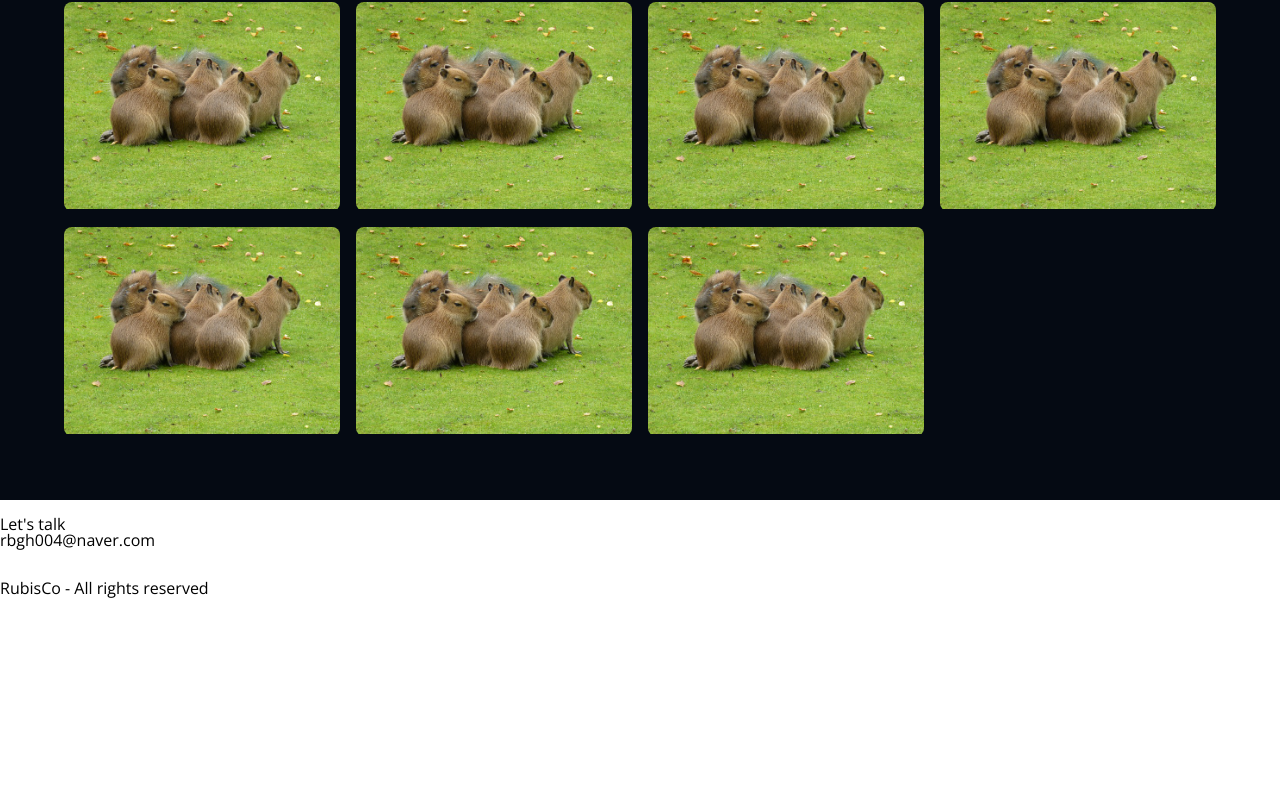
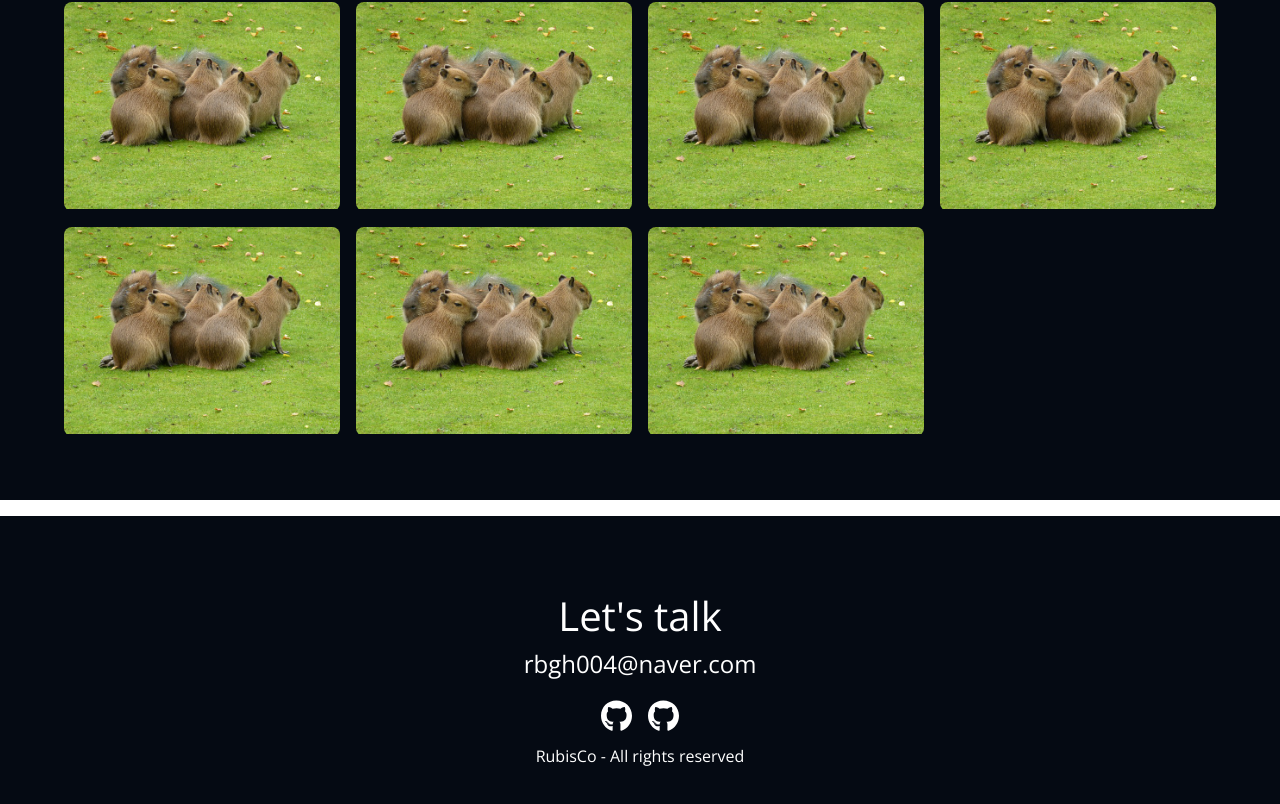
Before and after one commit to WonJun-Yeo/Portfolio, a React (Create React App) app: page / in a window 1280 px wide. Shown: the part 2304-3108 px from the top of the page. Before the commit the page ends 2903 px from the top, so only its background shows below. Built offline with nearby package versions, Linux system fonts and the light colour scheme.

Commit message:
add contact.css and footer.css

```diff
--- a/src/components/footer/Contact.jsx
+++ b/src/components/footer/Contact.jsx
@@ -1,20 +1,21 @@
 import React from 'react';
+import '../../styles/footer/contact.css'
 import {FontAwesomeIcon} from "@fortawesome/react-fontawesome";
 import {faGithub} from "@fortawesome/free-brands-svg-icons";
 
 const Contact = () => {
   return (
       <>
-        <h2>Let&#39;s talk</h2>
-        <p>rbgh004@naver.com</p>
-        <ul>
+        <h2 className={'contact_title'}>Let&#39;s talk</h2>
+        <p className={'contact_description'}>rbgh004@naver.com</p>
+        <ul className={'contact_links'}>
           <li>
-            <a href="https://github.com/WonJun-Yeo" title={`WonJun's github link`} target={'_blank'}>
+            <a href="https://github.com/WonJun-Yeo" title={`WonJun's github link`} target={'_blank'} className={'contact_link'}>
               <FontAwesomeIcon icon={faGithub} />
             </a>
           </li>
           <li>
-            <a href="https://github.com/WonJun-Yeo">
+            <a href="https://github.com/WonJun-Yeo" className={'contact_link'}>
               <FontAwesomeIcon icon={faGithub} />
             </a>
           </li>
--- a/src/components/footer/Footer.jsx
+++ b/src/components/footer/Footer.jsx
@@ -1,13 +1,14 @@
 import React from 'react';
-import {FontAwesomeIcon} from "@fortawesome/react-fontawesome";
-import {faGithub} from "@fortawesome/free-brands-svg-icons";
+import '../../styles/footer/footer.css'
 import Contact from "./Contact";
 
 const Footer = () => {
   return (
-      <footer>
-        <Contact />
-        <p>RubisCo - All rights reserved</p>
+      <footer id={'footer'}>
+        <div className={'max_container'}>
+          <Contact />
+          <p>RubisCo - All rights reserved</p>
+        </div>
       </footer>
   );
 };
--- /dev/null
+++ b/src/styles/footer/contact.css
@@ -0,0 +1,25 @@
+.contact_title {
+  font-size: 2.5rem;
+  margin: 1rem 0;
+}
+
+.contact_description {
+  font-size: 1.5rem;
+  margin: 0.5rem 0;
+}
+
+.contact_links {
+  display: flex;
+  justify-content: center;
+  gap: 1rem;
+  padding: 1rem;
+  font-size: 2rem;
+}
+
+.contact_link {
+  transition: color 250ms ease-in;
+}
+
+.contact_link:hover {
+  color: var(--color-accent);
+}
--- /dev/null
+++ b/src/styles/footer/footer.css
@@ -0,0 +1,6 @@
+#footer {
+  padding: 4rem;
+  background-color: var(--color-primary);
+  color: var(--color-text);
+  text-align: center;
+}
```
